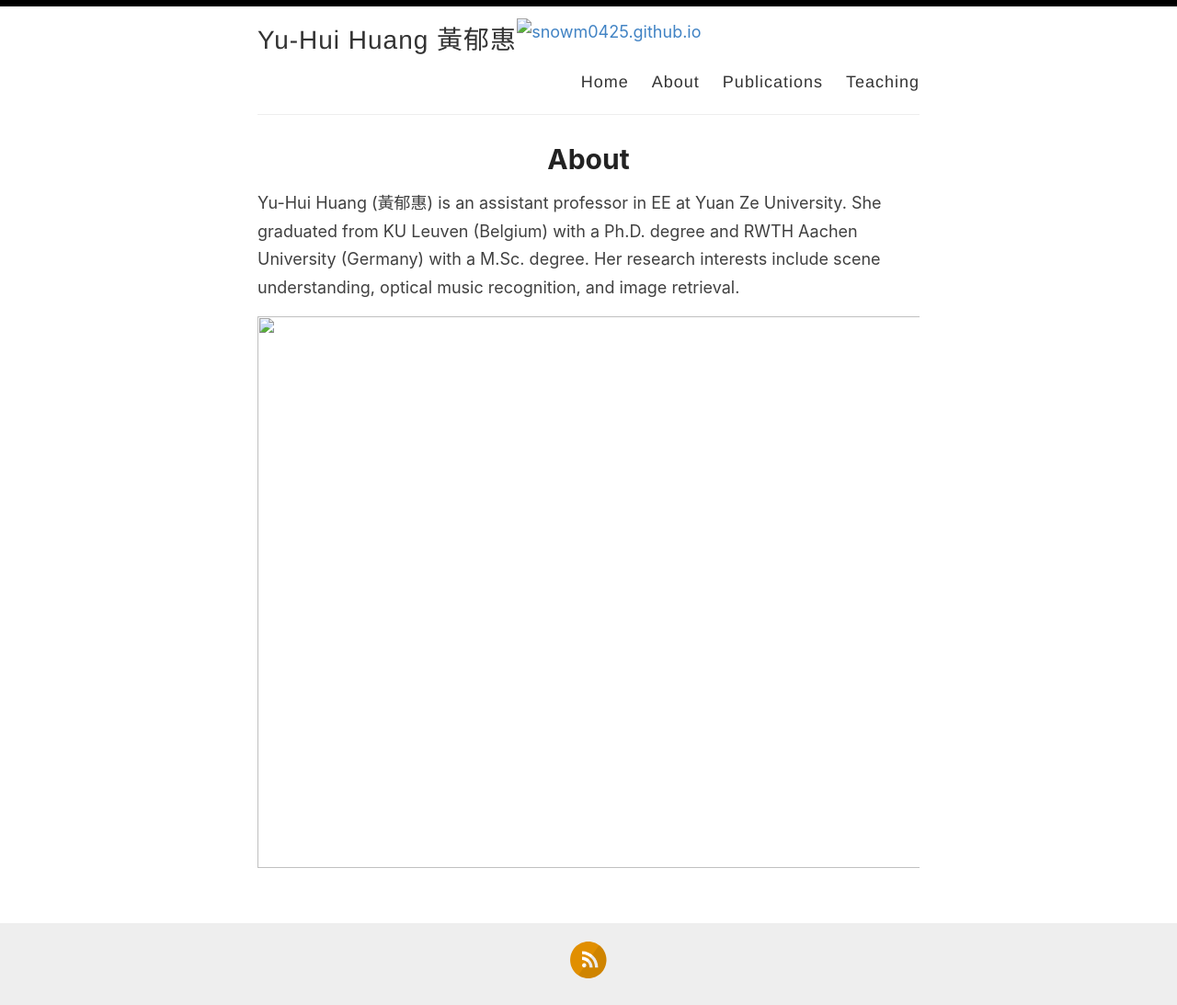
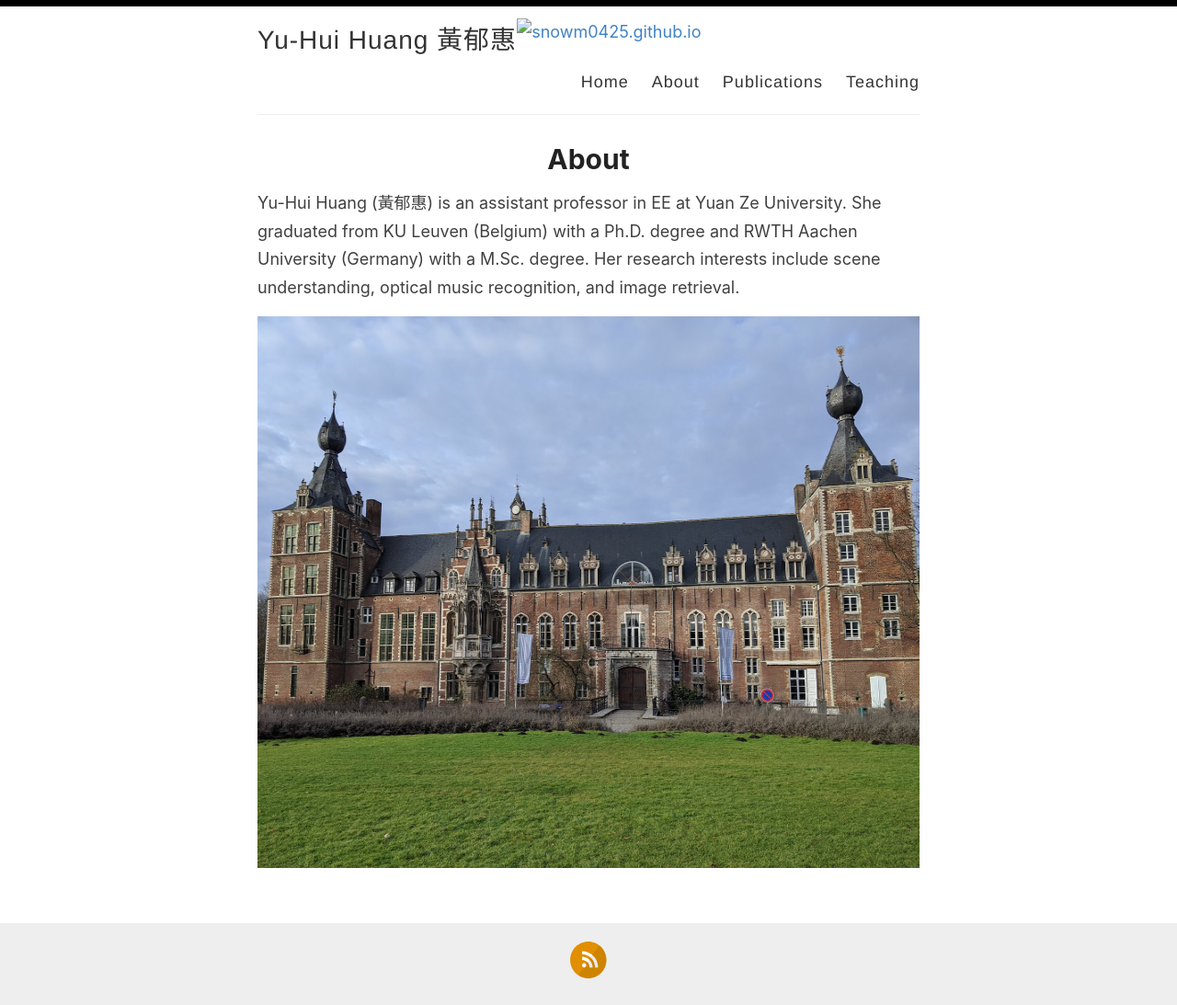
Before and after one commit to snowm0425/snowm0425.github.io, a Jekyll site: the page built from _pages/about.md, in a window 1280 px wide. Shown: the whole page at 92% size. Built offline with Jekyll 4.4.1, drawn with Linux system fonts in a browser that asks for light colours.

Commit message:
Update about.md

```diff
--- a/_pages/about.md
+++ b/_pages/about.md
@@ -6,4 +6,5 @@ permalink: /about/
 
 Yu-Hui Huang (黃郁惠) is an assistant professor in EE at Yuan Ze University. She graduated from KU Leuven (Belgium) with a Ph.D. degree and RWTH Aachen University (Germany) with a M.Sc. degree. Her research interests include scene understanding, optical music recognition, and image retrieval.
 
-<img src="images/IMG_20191229_142402.jpg" width="800" height="600">
+
+<img src="/images/IMG_20191229_142402.jpg" width="800" height="600">
```
